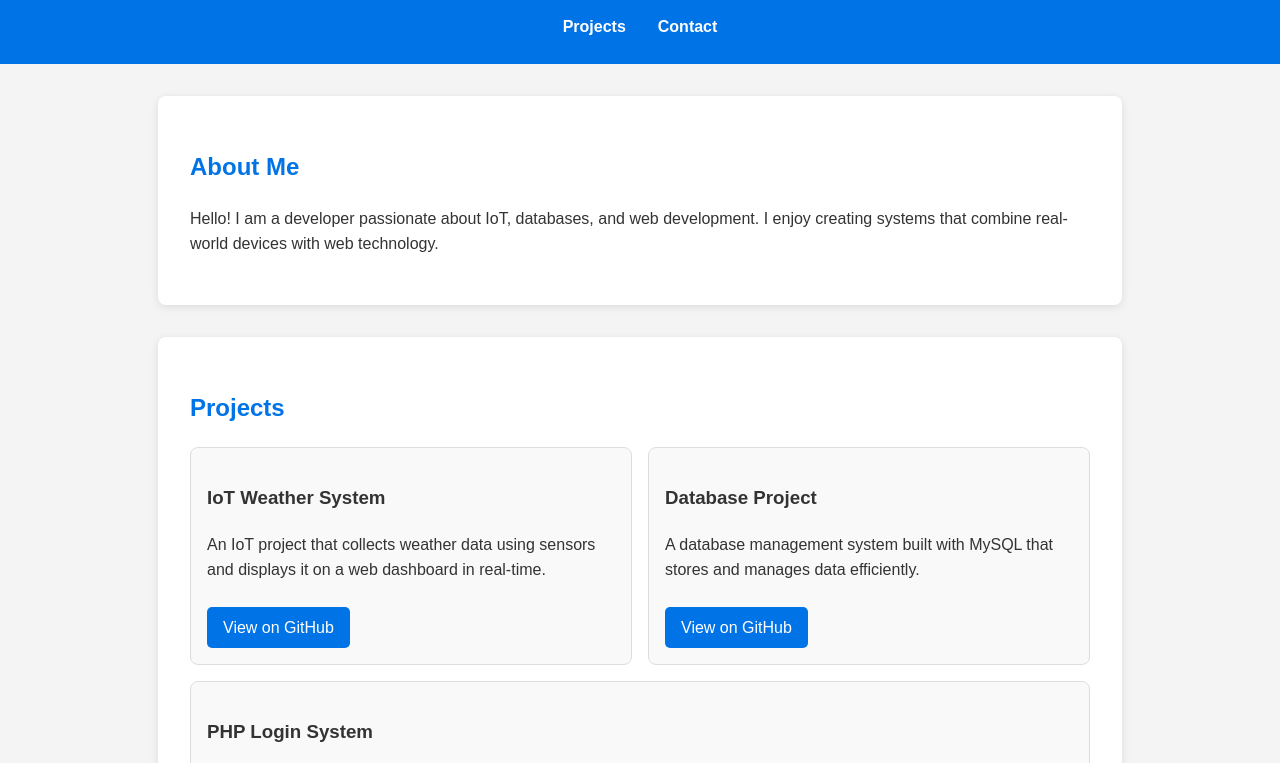
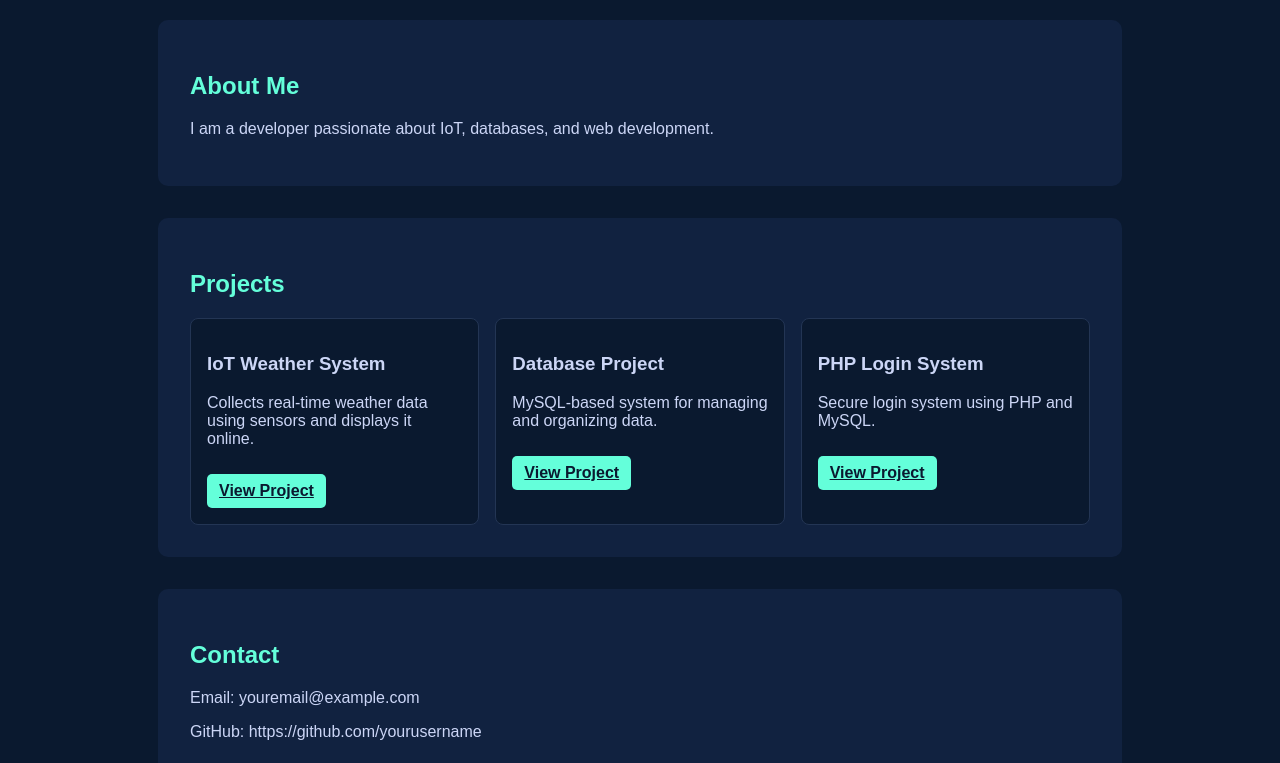
Before and after one commit to tonygabriel-10/TONY-PORTFOLIO, a plain HTML site: page index.html in a window 1280 px wide. Shown: the part 104-867 px from the top of the page. Drawn offline with Linux system fonts and the light colour scheme.

Commit message:
Update index.html

```diff
--- a/index.html
+++ b/index.html
@@ -4,158 +4,173 @@
     <meta charset="UTF-8">
     <meta name="viewport" content="width=device-width, initial-scale=1.0">
     <title>My Portfolio</title>
+
     <style>
-        /* --- General Styles --- */
         body {
             font-family: Arial, sans-serif;
             margin: 0;
             padding: 0;
-            line-height: 1.6;
-            background-color: #f4f4f4;
-            color: #333;
+            background-color: #0a192f; /* Dark blue */
+            color: #ccd6f6;
         }
 
-        a {
-            color: #0073e6;
-            text-decoration: none;
-        }
-        a:hover {
-            text-decoration: underline;
+        /* --- HEADER --- */
+        header {
+            background: #112240;
+            padding: 1rem;
+            display: flex;
+            align-items: center;
         }
 
-        header {
-            background: #0073e6;
-            color: white;
-            padding: 1.5rem 0;
-            text-align: center;
+        /* Image (top-left corner) */
+        .logo {
+            width: 60px;
+            height: 60px;
+            object-fit: cover;
+            border-radius: 8px;
+            margin-right: 15px;
         }
 
-        header nav ul {
-            list-style: none;
-            display: flex;
-            justify-content: center;
-            padding: 0;
-            margin: 0.5rem 0 0 0;
+        header h1 {
+            margin: 0;
+            color: #64ffda;
         }
 
-        header nav ul li {
-            margin: 0 1rem;
+        nav {
+            margin-left: auto;
         }
 
-        header nav ul li a {
-            color: white;
+        nav a {
+            color: #ccd6f6;
+            margin-left: 20px;
+            text-decoration: none;
             font-weight: bold;
         }
 
+        nav a:hover {
+            color: #64ffda;
+        }
+
+        /* --- SECTIONS --- */
         section {
             padding: 2rem;
             max-width: 900px;
             margin: 2rem auto;
-            background: white;
-            border-radius: 8px;
-            box-shadow: 0px 2px 8px rgba(0,0,0,0.1);
+            background: #112240;
+            border-radius: 10px;
         }
 
         h2 {
-            color: #0073e6;
+            color: #64ffda;
         }
 
-        /* --- Project Cards --- */
+        /* --- PROJECT CARDS --- */
         .projects {
             display: flex;
             flex-wrap: wrap;
             gap: 1rem;
-            justify-content: space-between;
         }
 
         .project {
-            flex: 1 1 280px;
-            border: 1px solid #ddd;
+            flex: 1 1 250px;
+            background: #0a192f;
+            padding: 1rem;
             border-radius: 8px;
-            padding: 1rem;
-            background-color: #f9f9f9;
-            transition: transform 0.2s, box-shadow 0.2s;
+            border: 1px solid #233554;
+            transition: 0.3s;
         }
 
         .project:hover {
             transform: translateY(-5px);
-            box-shadow: 0 4px 12px rgba(0,0,0,0.15);
+            border-color: #64ffda;
         }
 
         .project a {
             display: inline-block;
-            margin-top: 0.5rem;
-            padding: 0.5rem 1rem;
-            background: #0073e6;
-            color: white;
+            margin-top: 10px;
+            padding: 8px 12px;
+            background: #64ffda;
+            color: #0a192f;
             border-radius: 5px;
+            font-weight: bold;
         }
 
         .project a:hover {
-            background: #005bb5;
+            background: #52e0c4;
         }
 
+        /* --- FOOTER --- */
         footer {
             text-align: center;
-            padding: 1.5rem;
-            background: #333;
-            color: white;
-            margin-top: 2rem;
+            padding: 1rem;
+            background: #020c1b;
+            color: #8892b0;
         }
 
         @media (max-width: 600px) {
-            .projects {
+            header {
                 flex-direction: column;
+                align-items: flex-start;
+            }
+
+            nav {
+                margin-top: 10px;
             }
         }
     </style>
 </head>
 <body>
+
     <header>
+        <!-- 🔥 Replace image name with your file -->
+        <img src="manutd.jpg" alt="Logo" class="logo">
+
         <h1>My Portfolio</h1>
+
         <nav>
-            <ul>
-                <li><a href="#projects">Projects</a></li>
-                <li><a href="#contact">Contact</a></li>
-            </ul>
+            <a href="#projects">Projects</a>
+            <a href="#contact">Contact</a>
         </nav>
     </header>
 
-    <section id="about">
+    <section>
         <h2>About Me</h2>
-        <p>Hello! I am a developer passionate about IoT, databases, and web development. I enjoy creating systems that combine real-world devices with web technology.</p>
+        <p>I am a developer passionate about IoT, databases, and web development.</p>
     </section>
 
     <section id="projects">
         <h2>Projects</h2>
+
         <div class="projects">
             <div class="project">
                 <h3>IoT Weather System</h3>
-                <p>An IoT project that collects weather data using sensors and displays it on a web dashboard in real-time.</p>
-                <a href="https://github.com/yourusername/iot-weather" target="_blank">View on GitHub</a>
+                <p>Collects real-time weather data using sensors and displays it online.</p>
+                <a href="#">View Project</a>
             </div>
+
             <div class="project">
                 <h3>Database Project</h3>
-                <p>A database management system built with MySQL that stores and manages data efficiently.</p>
-                <a href="https://github.com/yourusername/database-project" target="_blank">View on GitHub</a>
+                <p>MySQL-based system for managing and organizing data.</p>
+                <a href="#">View Project</a>
             </div>
+
             <div class="project">
                 <h3>PHP Login System</h3>
-                <p>A secure login system using PHP and MySQL with registration, login, and session management.</p>
-                <a href="https://github.com/yourusername/php-login-system" target="_blank">View on GitHub</a>
+                <p>Secure login system using PHP and MySQL.</p>
+                <a href="#">View Project</a>
             </div>
         </div>
     </section>
 
     <section id="contact">
         <h2>Contact</h2>
-        <p>Email: <a href="mailto:youremail@example.com">youremail@example.com</a></p>
-        <p>LinkedIn: <a href="https://www.linkedin.com/in/yourprofile" target="_blank">My Profile</a></p>
-        <p>GitHub: <a href="https://github.com/yourusername" target="_blank">My GitHub</a></p>
+        <p>Email: youremail@example.com</p>
+        <p>GitHub: https://github.com/yourusername</p>
     </section>
 
     <footer>
-        <p>&copy; 2026 My Portfolio</p>
+        <p>© 2026 My Portfolio</p>
     </footer>
+
 </body>
 </html>
```
